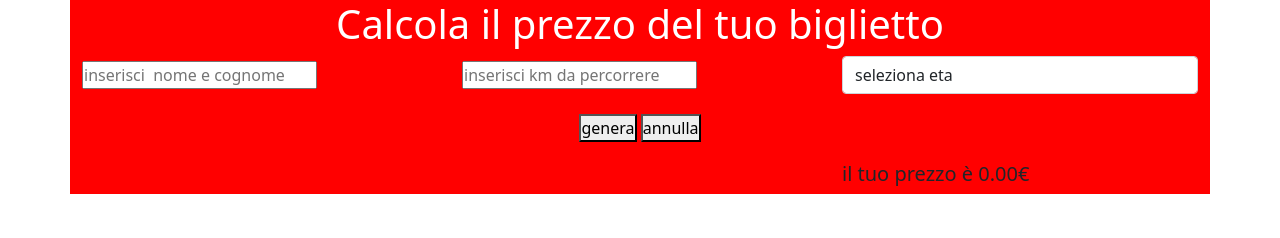
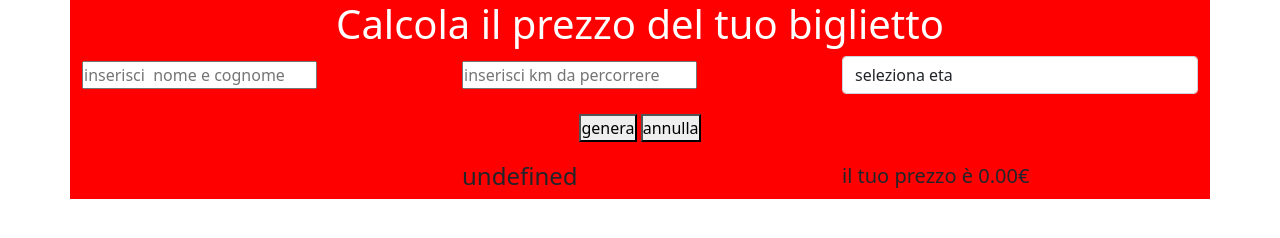
Before and after one commit to Fededada23/js-biglietto-treno-form, a plain HTML site: page index.html in a window 1280 px wide. Both pictures are taken after a click on the button "genera". Drawn offline with nearby package versions, Linux system fonts and the light colour scheme.

Commit message:
addedd offerta

```diff
--- a/index.html
+++ b/index.html
@@ -39,7 +39,9 @@
                 <div class="col-12 col-md-4">
                     <h4 id="nome-passeggero"></h4>
                 </div>
-                <div class="col-12 col-md-4"></div>
+                <div class="col-12 col-md-4">
+                    <h4 id="offerta"></h4>
+                </div>
                 <div class="col-12 col-md-4">
                     <h5 id="prezzo"></h5>
                 </div>
--- a/js/script.js
+++ b/js/script.js
@@ -5,13 +5,16 @@ button.addEventListener('click', function(){
     let km = document.getElementById('km').value;
     let eta = document.getElementById('eta').value;
     let prezzo = km * 0.21;
+    let offerta;
 
     if(eta == 'minorenne'){
     prezzo = prezzo - ((prezzo/100) * 20);
+    offerta = 'biglietto ridotto under 18'
     console.log('l"eta è inferiore a 18 anni')
     }
     else if(eta == 'over'){
     prezzo = prezzo - ((prezzo/100) * 40);
+    offerta = 'biglietto ridotto over 65'
     console.log('l"eta è superiore a 65 anni')
     }
     else {
@@ -20,6 +23,7 @@ button.addEventListener('click', function(){
 
     document.getElementById('prezzo').innerHTML = 'il tuo prezzo è ' + prezzo.toFixed(2)  + '€'
     document.getElementById('nome-passeggero').innerHTML = nome;
+    document.getElementById('offerta').innerHTML = offerta;
 
 
 })
```
